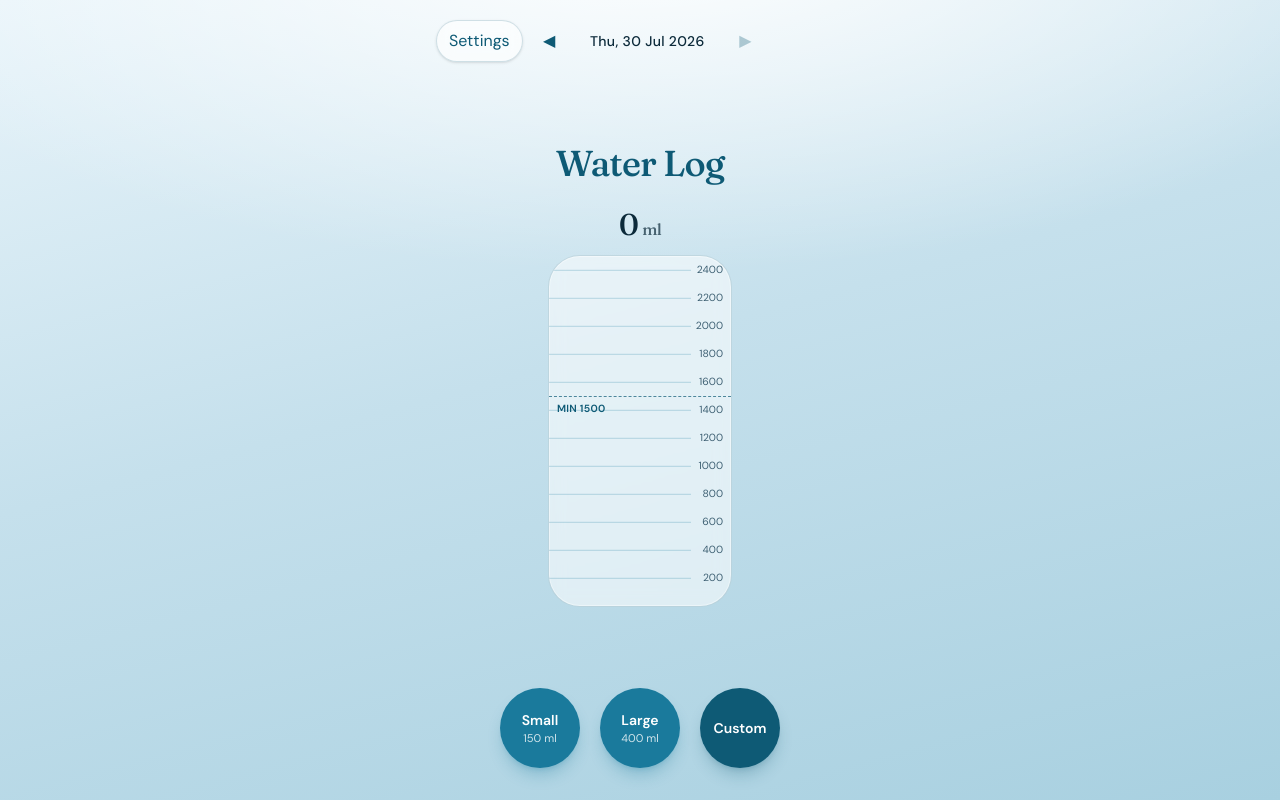
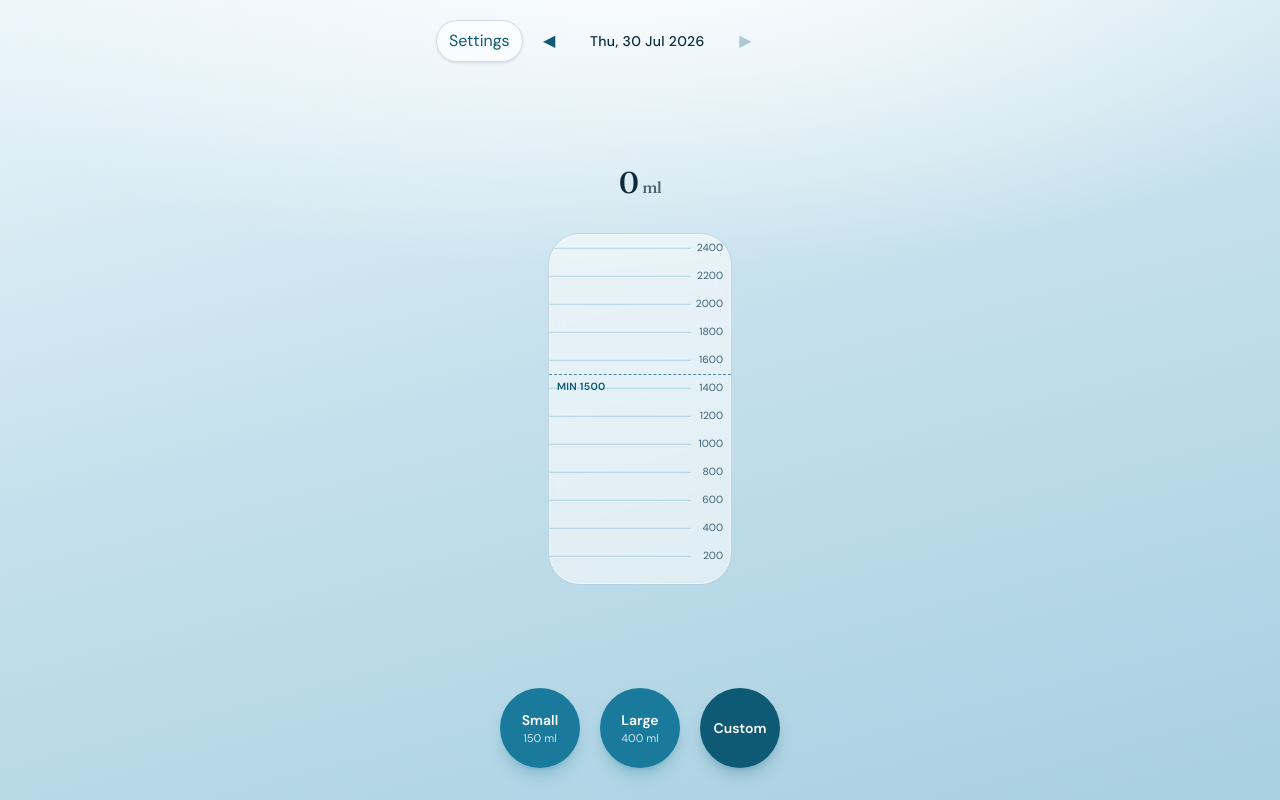
Before and after one commit to ajcousins/water-log, a React (Vite) app: page / in a window 1280 px wide. Built offline with nearby package versions, Linux system fonts and the light colour scheme.

Commit message:
Last updated & title removal

```diff
--- a/src/App.tsx
+++ b/src/App.tsx
@@ -28,6 +28,7 @@ export default function App() {
       dayLabel={log.dayLabel}
       viewingToday={log.viewingToday}
       dailyTotal={log.dailyTotal}
+      lastUpdated={log.lastUpdated}
       settings={log.settings}
       fireworksToken={log.fireworksToken}
       onBackDay={log.goBack}
--- a/src/components/MainScreen.tsx
+++ b/src/components/MainScreen.tsx
@@ -8,6 +8,7 @@ type MainScreenProps = {
   dayLabel: string
   viewingToday: boolean
   dailyTotal: number
+  lastUpdated: number | null
   settings: Settings
   fireworksToken: number
   onBackDay: () => void
@@ -21,6 +22,7 @@ export function MainScreen({
   dayLabel,
   viewingToday,
   dailyTotal,
+  lastUpdated,
   settings,
   fireworksToken,
   onBackDay,
@@ -72,10 +74,11 @@ export function MainScreen({
       </header>
 
       <main className="flex flex-1 flex-col items-center justify-center py-4">
-        <p className="mb-6 font-[Fraunces,serif] text-4xl tracking-tight text-[var(--pool-deep)]">
-          Water Log
-        </p>
-        <Vessel dailyTotal={dailyTotal} settings={settings} />
+        <Vessel
+          dailyTotal={dailyTotal}
+          settings={settings}
+          lastUpdated={lastUpdated}
+        />
       </main>
 
       <footer className="mt-4 flex items-center justify-center gap-5">
--- a/src/components/Vessel.tsx
+++ b/src/components/Vessel.tsx
@@ -1,6 +1,8 @@
+import { useEffect, useState } from 'react'
 import {
   FILL_TRANSITION_MS,
   exceedsMaximumTarget,
+  formatLastUpdatedLabel,
   vesselFillRatio,
   vesselMarkAmounts,
   type Settings,
@@ -9,9 +11,11 @@ import {
 type VesselProps = {
   dailyTotal: number
   settings: Settings
+  lastUpdated: number | null
 }
 
-export function Vessel({ dailyTotal, settings }: VesselProps) {
+export function Vessel({ dailyTotal, settings, lastUpdated }: VesselProps) {
+  const [now, setNow] = useState(() => Date.now())
   const fill = vesselFillRatio(dailyTotal, settings.maximumTarget)
   const marks = vesselMarkAmounts(settings.maximumTarget)
   const over = exceedsMaximumTarget(dailyTotal, settings.maximumTarget)
@@ -19,9 +23,20 @@ export function Vessel({ dailyTotal, settings }: VesselProps) {
     settings.maximumTarget > 0
       ? `${(1 - settings.minimumTarget / settings.maximumTarget) * 100}%`
       : '0%'
+  const lastUpdatedLabel = formatLastUpdatedLabel(lastUpdated, now)
+
+  useEffect(() => {
+    const id = window.setInterval(() => setNow(Date.now()), 30_000)
+    return () => window.clearInterval(id)
+  }, [])
+
+  useEffect(() => {
+    setNow(Date.now())
+  }, [lastUpdated])
 
   return (
     <div className="flex w-full max-w-[11.5rem] flex-col items-center gap-3">
+      <div className="flex flex-col items-center gap-1">
         <p
           className="font-[Fraunces,serif] text-3xl tabular-nums tracking-tight"
           style={{ color: over ? 'var(--over)' : 'var(--ink)' }}
@@ -30,6 +45,13 @@ export function Vessel({ dailyTotal, settings }: VesselProps) {
           {dailyTotal}
           <span className="ml-1 text-base font-medium opacity-70">ml</span>
         </p>
+        <p
+          className="min-h-[1rem] text-center text-xs text-[var(--ink-muted)]"
+          aria-live="polite"
+        >
+          {lastUpdatedLabel}
+        </p>
+      </div>
 
       <div
         className="relative h-[22rem] w-full overflow-hidden rounded-[2rem] border border-[var(--glass-edge)] bg-[var(--glass)] shadow-[inset_0_0_0_1px_rgba(255,255,255,0.4)] backdrop-blur-sm"
--- a/src/domain.ts
+++ b/src/domain.ts
@@ -156,3 +156,27 @@ export function shiftDay(date: Date, delta: number): Date {
 export function isToday(date: Date, now: Date = new Date()): boolean {
   return toDayKey(date) === toDayKey(now)
 }
+
+const MINUTE_MS = 60_000
+const HOUR_MS = 60 * MINUTE_MS
+
+/** Relative “Updated …” label; returns a single space when there is no timestamp. */
+export function formatLastUpdatedLabel(
+  updatedAt: number | null,
+  now: number,
+): string {
+  if (updatedAt === null) return ' '
+
+  const elapsed = Math.max(0, now - updatedAt)
+  if (elapsed < MINUTE_MS) return 'Updated just now'
+
+  const minutes = Math.floor(elapsed / MINUTE_MS)
+  if (minutes < 60) {
+    return minutes === 1
+      ? 'Updated 1 minute ago'
+      : `Updated ${minutes} minutes ago`
+  }
+
+  const hours = Math.floor(elapsed / HOUR_MS)
+  return hours === 1 ? 'Updated 1 hour ago' : `Updated ${hours} hours ago`
+}
--- a/src/storage.ts
+++ b/src/storage.ts
@@ -2,8 +2,10 @@ import { DEFAULT_SETTINGS, type Settings } from './domain'
 
 const SETTINGS_KEY = 'water-log:settings'
 const TOTALS_KEY = 'water-log:totals'
+const UPDATED_AT_KEY = 'water-log:updated-at'
 
 type TotalsMap = Record<string, number>
+type UpdatedAtMap = Record<string, number>
 
 export function loadSettings(storage: Storage): Settings {
   const raw = storage.getItem(SETTINGS_KEY)
@@ -50,3 +52,32 @@ export function saveDailyTotal(
   totals[dayKey] = total
   storage.setItem(TOTALS_KEY, JSON.stringify(totals))
 }
+
+function loadUpdatedAtMap(storage: Storage): UpdatedAtMap {
+  const raw = storage.getItem(UPDATED_AT_KEY)
+  if (!raw) return {}
+  try {
+    const parsed = JSON.parse(raw) as UpdatedAtMap
+    return parsed && typeof parsed === 'object' ? parsed : {}
+  } catch {
+    return {}
+  }
+}
+
+export function loadLastUpdated(
+  storage: Storage,
+  dayKey: string,
+): number | null {
+  const value = loadUpdatedAtMap(storage)[dayKey]
+  return typeof value === 'number' && Number.isFinite(value) ? value : null
+}
+
+export function saveLastUpdated(
+  storage: Storage,
+  dayKey: string,
+  at: number,
+): void {
+  const map = loadUpdatedAtMap(storage)
+  map[dayKey] = at
+  storage.setItem(UPDATED_AT_KEY, JSON.stringify(map))
+}
--- a/src/useWaterLog.ts
+++ b/src/useWaterLog.ts
@@ -14,8 +14,10 @@ import {
 } from './domain'
 import {
   loadDailyTotal,
+  loadLastUpdated,
   loadSettings,
   saveDailyTotal,
+  saveLastUpdated,
   saveSettings,
 } from './storage'
 
@@ -27,6 +29,9 @@ export function useWaterLog(storage: Storage = localStorage) {
   })
   const [dailyTotal, setDailyTotal] = useState(() =>
     loadDailyTotal(storage, toDayKey(new Date())),
+  )
+  const [lastUpdated, setLastUpdated] = useState<number | null>(() =>
+    loadLastUpdated(storage, toDayKey(new Date())),
   )
   const [goalMet, setGoalMet] = useState(
     () =>
@@ -43,6 +48,7 @@ export function useWaterLog(storage: Storage = localStorage) {
   useEffect(() => {
     const total = loadDailyTotal(storage, dayKey)
     setDailyTotal(total)
+    setLastUpdated(loadLastUpdated(storage, dayKey))
     if (goalMetTimeoutRef.current !== null) {
       clearTimeout(goalMetTimeoutRef.current)
       goalMetTimeoutRef.current = null
@@ -64,8 +70,11 @@ export function useWaterLog(storage: Storage = localStorage) {
   const applyTotal = useCallback(
     (next: number) => {
       const previous = dailyTotal
+      const updatedAt = Date.now()
       setDailyTotal(next)
       saveDailyTotal(storage, dayKey, next)
+      setLastUpdated(updatedAt)
+      saveLastUpdated(storage, dayKey, updatedAt)
 
       const crossingDelay = fillThresholdCrossingDelayMs(
         previous,
@@ -151,6 +160,7 @@ export function useWaterLog(storage: Storage = localStorage) {
     selectedDay,
     dayLabel: formatDayLabel(selectedDay),
     dailyTotal,
+    lastUpdated,
     goalMet,
     viewingToday,
     fireworksToken,
```
Also changed, not shown: 2 other files (tests, documents, lock files or other folders). Lines whose indentation alone changed are shown as unchanged.
